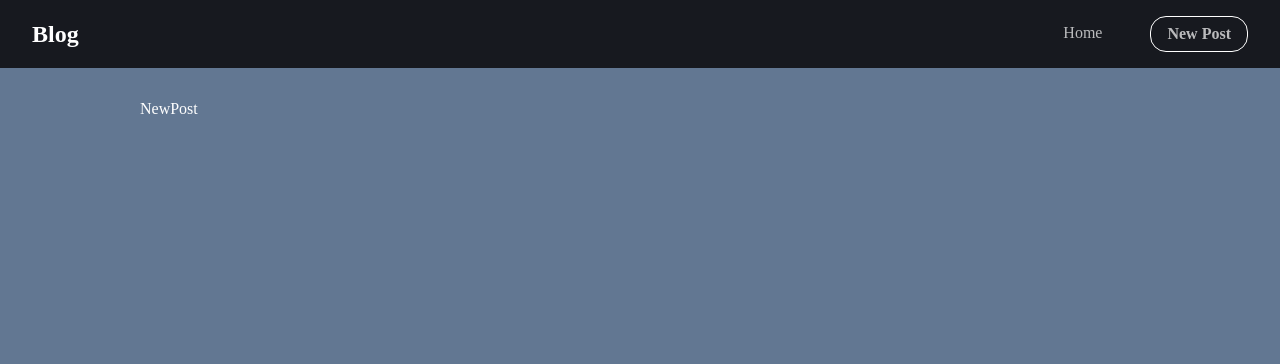
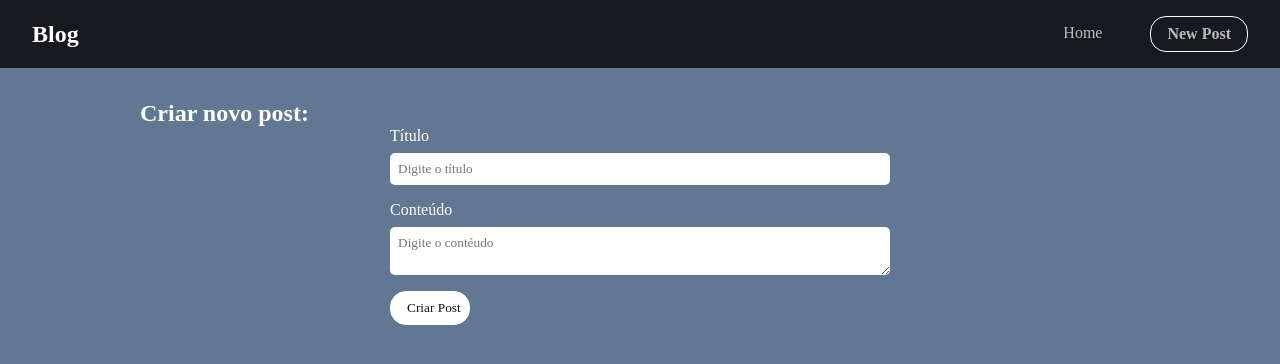
Before and after one commit to Alexandre-Nog-Oliveira/react-api-axios, a React (Vite) app: page /new in a window 1280 px wide. Shown: the top 364 px of the page. Built offline with nearby package versions, Linux system fonts and the light colour scheme; a web font is replaced by a local one.

Commit message:
creating functionality to create post and finalizing the project

```diff
--- /dev/null
+++ b/src/axios/config.js
@@ -0,0 +1,10 @@
+import axios from "axios";
+
+const blogFetch = axios.create({
+    baseURL: "https://jsonplaceholder.typicode.com",
+    headers:{
+        "Content-Type": "application.json",
+    },
+})
+
+export default blogFetch
--- a/src/routes/Home.jsx
+++ b/src/routes/Home.jsx
@@ -2,8 +2,7 @@
 import "./Home.css";
 import { useState, useEffect } from 'react'
 import { Link } from 'react-router-dom'
-import axios from 'axios';
-
+import blogFetch from '../axios/config';
 
 const Home = () => {
 
@@ -12,14 +11,13 @@
   const getPosts = async() =>{
 
     try{
-      const response = await axios.get("https://jsonplaceholder.typicode.com/posts")
+      const response = await blogFetch.get("/posts")
       const data = response.data
 
       setPosts(data);
     }catch(error){
       console.log(error)
     }
-
   }
 
   useEffect(() =>{
--- /dev/null
+++ b/src/routes/NewPost.css
@@ -0,0 +1,28 @@
+.new-Post h2{
+    text-align: center;
+    margin-bottom: 1rem;
+}
+
+form{
+    max-width: 500px;
+    width: 100%;
+    margin: 0 auto;
+
+}
+
+.form-control{
+    display: flex;
+    flex-direction: column;
+    margin-bottom: 1rem;
+}
+
+.form-control label{
+    margin-bottom: 0.5rem;
+}
+
+.form-control input,
+.form-control textarea{
+    padding: .5rem;
+    border: none;
+    border-radius: 5px;
+}
--- a/src/routes/NewPost.jsx
+++ b/src/routes/NewPost.jsx
@@ -1,8 +1,41 @@
-import React from 'react'
+import blogFetch from '../axios/config'
+import { useState } from 'react'
+import { useNavigate } from 'react-router-dom'
+import './NewPost.css'
 
 const NewPost = () => {
+
+  const navigate = useNavigate()
+
+  const [title, setTitle] = useState()
+  const [body, setBody] = useState()
+
+  const createPost = async (e) => {
+    e.preventDefault()
+
+    const post = { title, body, userId:1 };
+    await blogFetch.post("/posts", {
+      body: post,
+    })
+
+    navigate("/home")
+  }
+
   return (
-    <div>NewPost</div>
+    <div className='new-post'>
+      <h2>Criar novo post:</h2>
+      <form onSubmit={(e) => createPost(e)}>
+        <div className="form-control">
+          <label htmlFor='title'>Título</label>
+          <input type='text' name='title' id='title' placeholder='Digite o título' onChange={(e) => setTitle(e.target.value)}/>
+        </div>
+        <div className="form-control">
+          <label htmlFor='body'>Conteúdo</label>
+          <textarea name='body' id='body' placeholder='Digite o contéudo' onChange={(e) => setBody(e.target.value)}/>
+        </div>
+        <input type="submit" value="Criar Post" className='btn'/>
+      </form>
+    </div>
   )
 }
 
```
